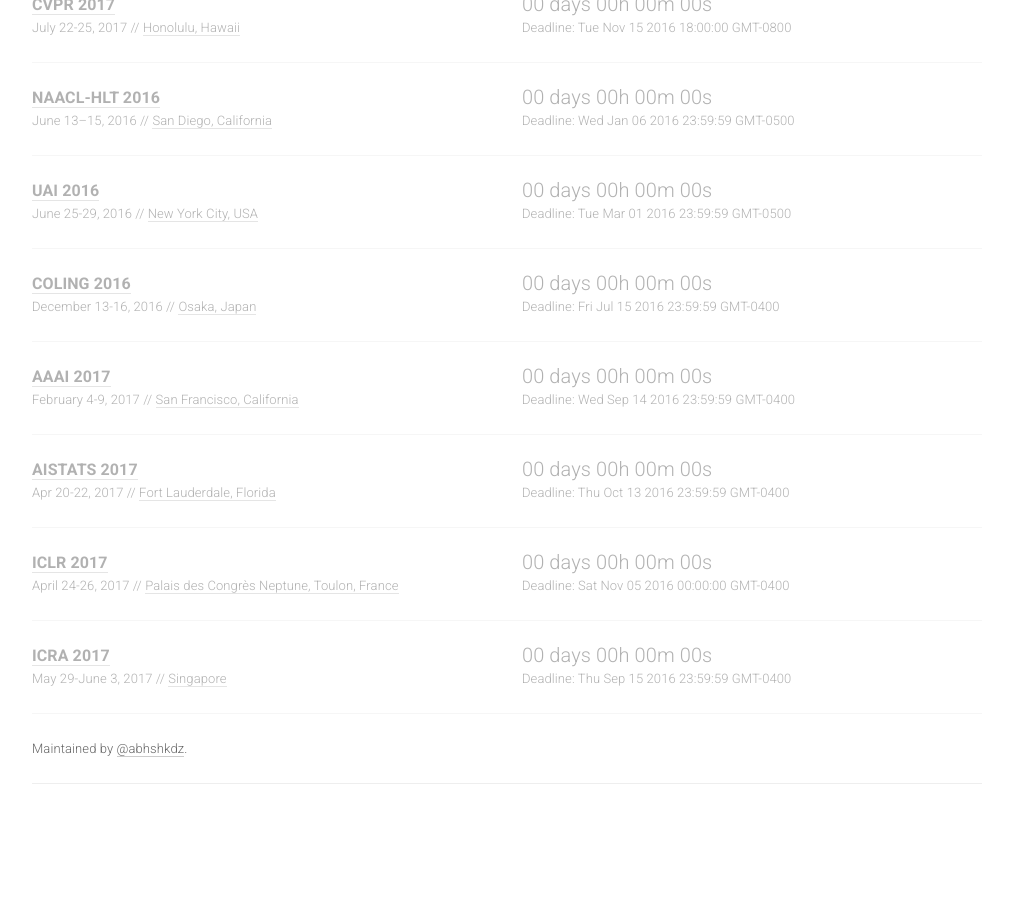
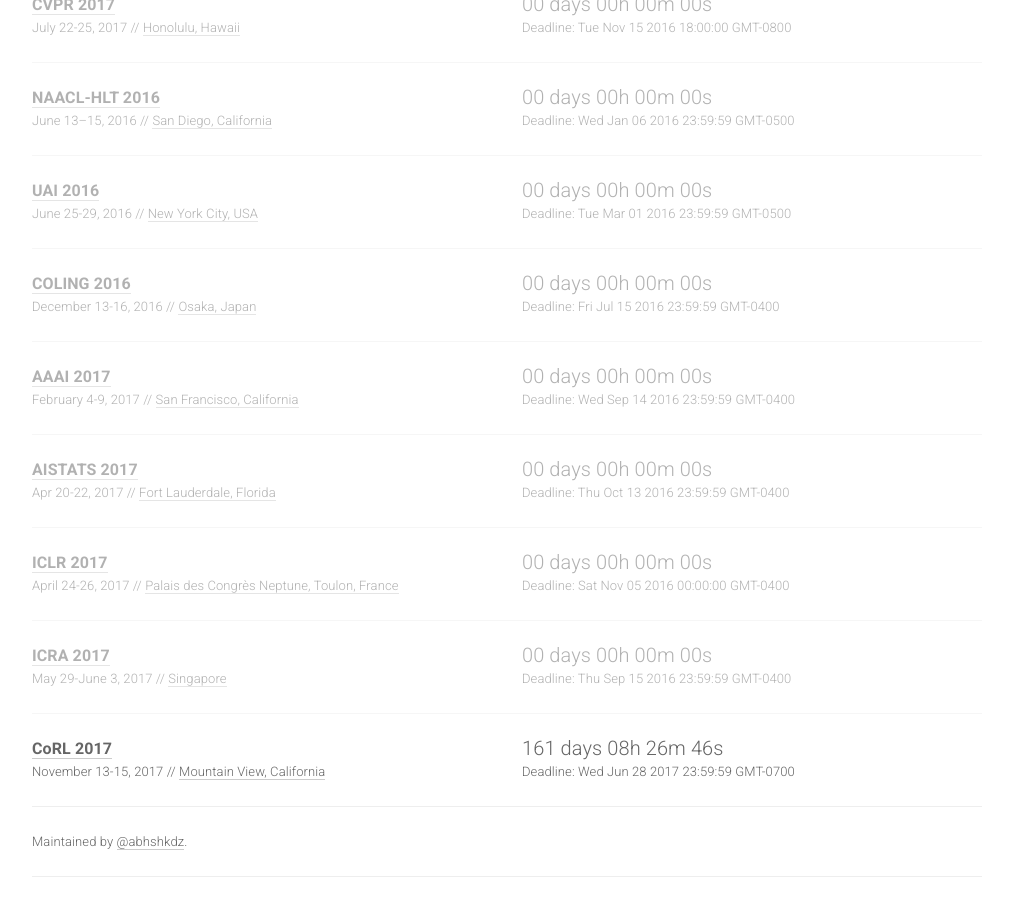
Before and after one commit to paperswithcode/ai-deadlines, a Jekyll site: the page built from index.html, in a window 1280 px wide and 900 px high, scrolled down 1419 px. Shown: the whole window, without its empty margins (133-1146 px from the left). Built offline with Jekyll 4.4.1, drawn with Linux system fonts in a browser that asks for light colours; nearby versions of some CDN libraries; comment, search, counter and statistics services are not loaded; before the commit the page ends 2226 px from its top, so only the background shows below that.

Commit message:
Add CoRL 2017

```diff
--- a/_data/conferences.yml
+++ b/_data/conferences.yml
@@ -190,3 +190,13 @@
   date: May 29-June 3, 2017
   place: Singapore
   sub: RO
+
+- name: CoRL
+  year: 2017
+  id: corl17
+  link: http://www.robot-learning.org
+  deadline: "2017-06-28 23:59:59"
+  timezone: America/Los_Angeles
+  date: November 13-15, 2017
+  place: Mountain View, California
+  sub: RO
```
